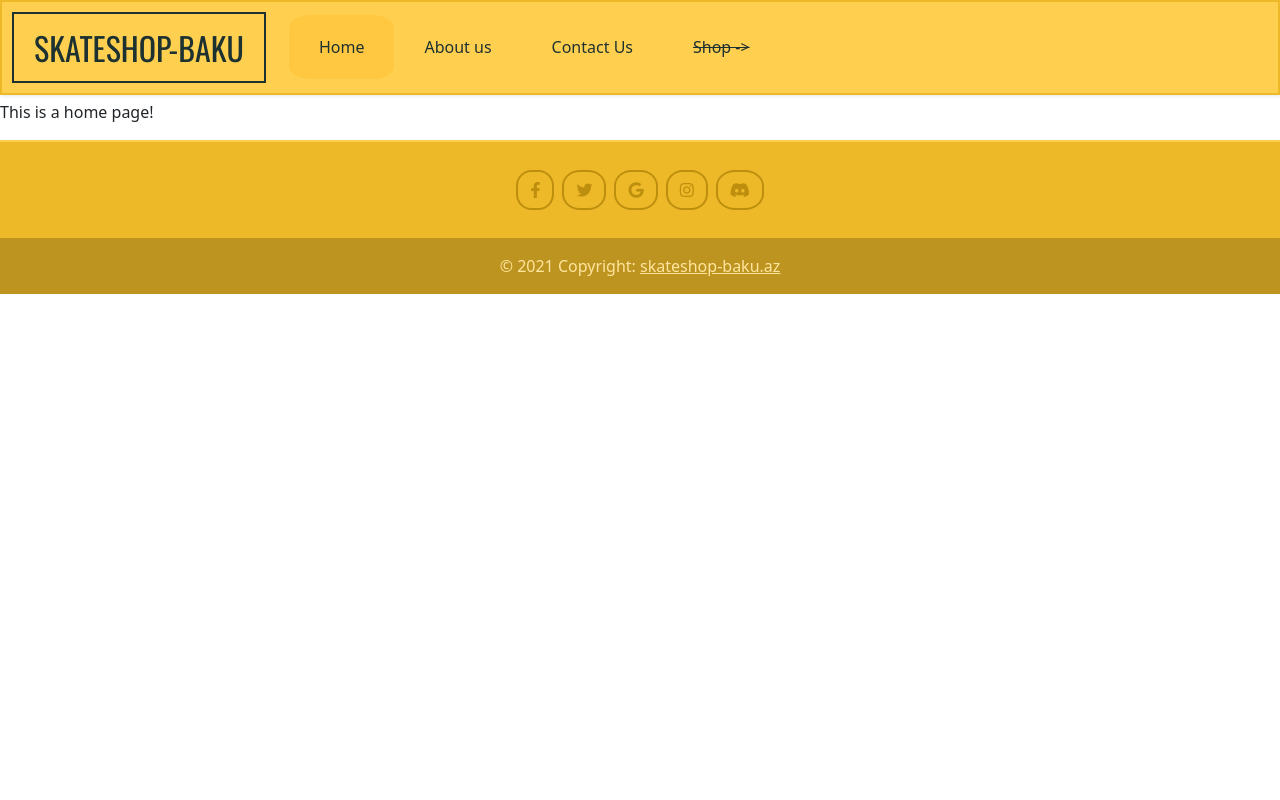
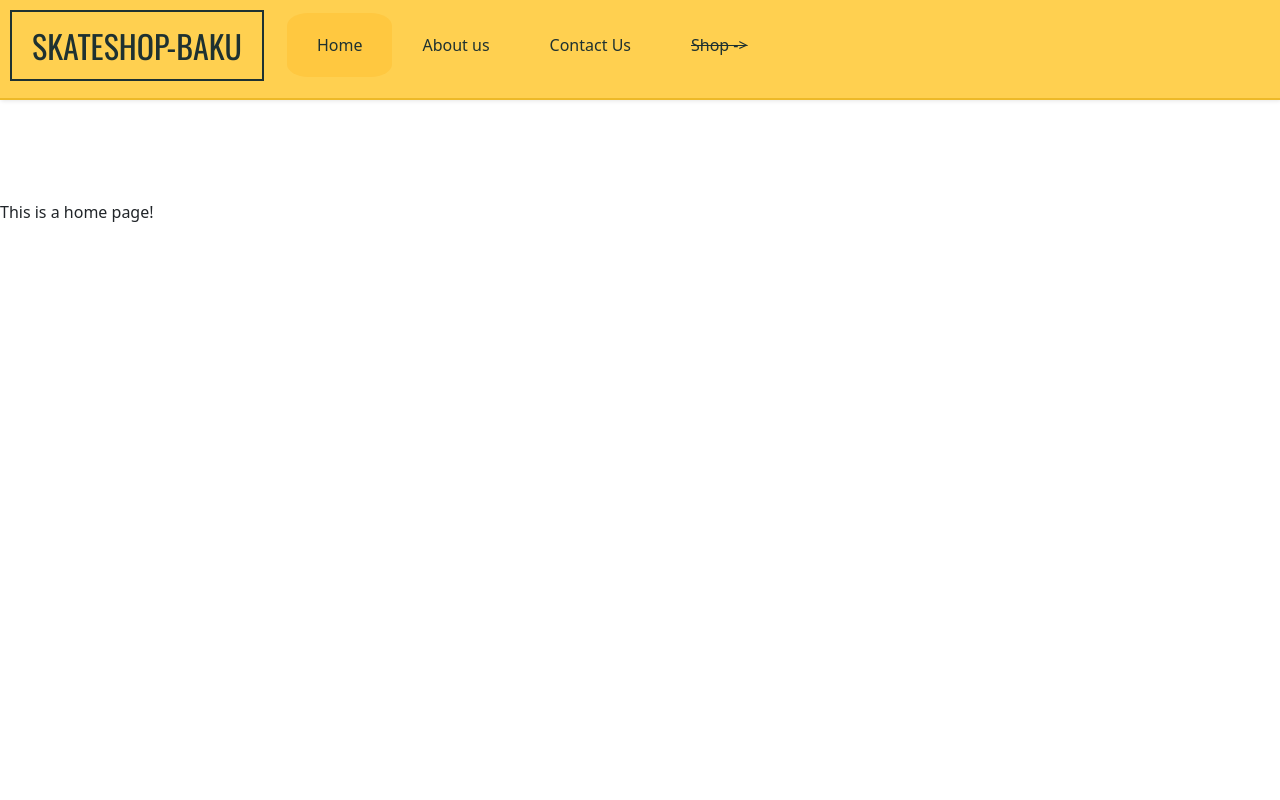
Before and after one commit to interestingALI/SkateShop-Baku, an Angular app: page / in a window 1280 px wide. Shown: the top 800 px of the page. Built offline with nearby package versions, Linux system fonts and the light colour scheme.

Commit message:
pre-alpha 0.0135

```diff
--- a/src/app/about-us/about-us.component.html
+++ b/src/app/about-us/about-us.component.html
@@ -1,2 +1,2 @@
-<p style="padding-top: 100px;">about-us works!</p>
+<p style="">about-us works!</p>
 <img src="../../assets/img/logos/logoSquare.png"/>
--- a/src/app/home/home.component.html
+++ b/src/app/home/home.component.html
@@ -1 +1,2 @@
-<p style="padding-top: 100px;">This is a home page!</p>
+<div><p style="padding-top: 100px;">This is a home page!</p>
+</div>
--- a/src/app/home/home.component.scss
+++ b/src/app/home/home.component.scss
@@ -0,0 +1,3 @@
+div {
+  min-height: 100vh;
+}
--- a/src/app/navbar/navbar.component.scss
+++ b/src/app/navbar/navbar.component.scss
@@ -15,16 +15,13 @@
   color: rgb(30, 49, 49) !important;
 }
 
-header {
-  border: 2px solid $orangedark;
-}
-
 .header {
-  background-color: #fff;
+  background-color: $orangebase;
   box-shadow: 1px 1px 4px 0 rgba(0, 0, 0, 0.1);
-  position: fixed;
   width: 100%;
   z-index: 3;
+  border-bottom: 2px solid $orangedark;
+  position: sticky;
 }
 
 .header ul {
@@ -156,4 +153,8 @@ a.dsbld {
   .header .menu-icon {
     display: none;
   }
+  .header {
+    top: 0;
+    height: 100px;
+  }
 }
--- a/src/styles.scss
+++ b/src/styles.scss
@@ -22,5 +22,4 @@ $dark: $orangeverydark !important;
   margin: 0;
   padding: 0;
   box-sizing: border-box;
-  /* border: 1px solid red; */
 }
```
